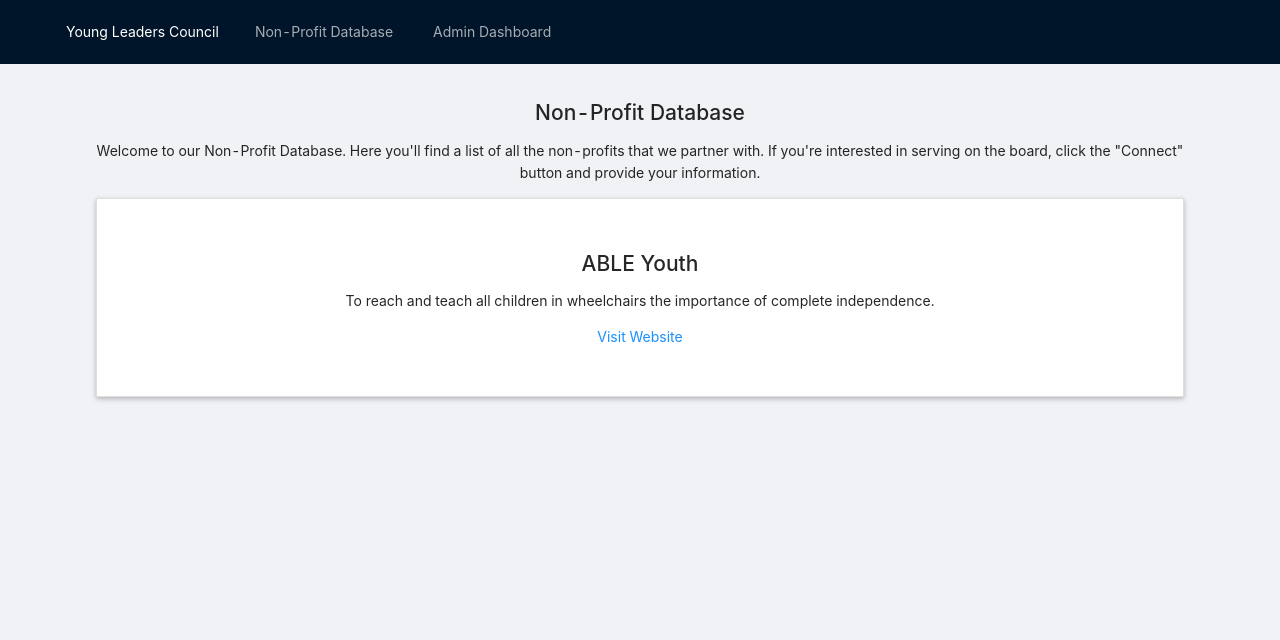
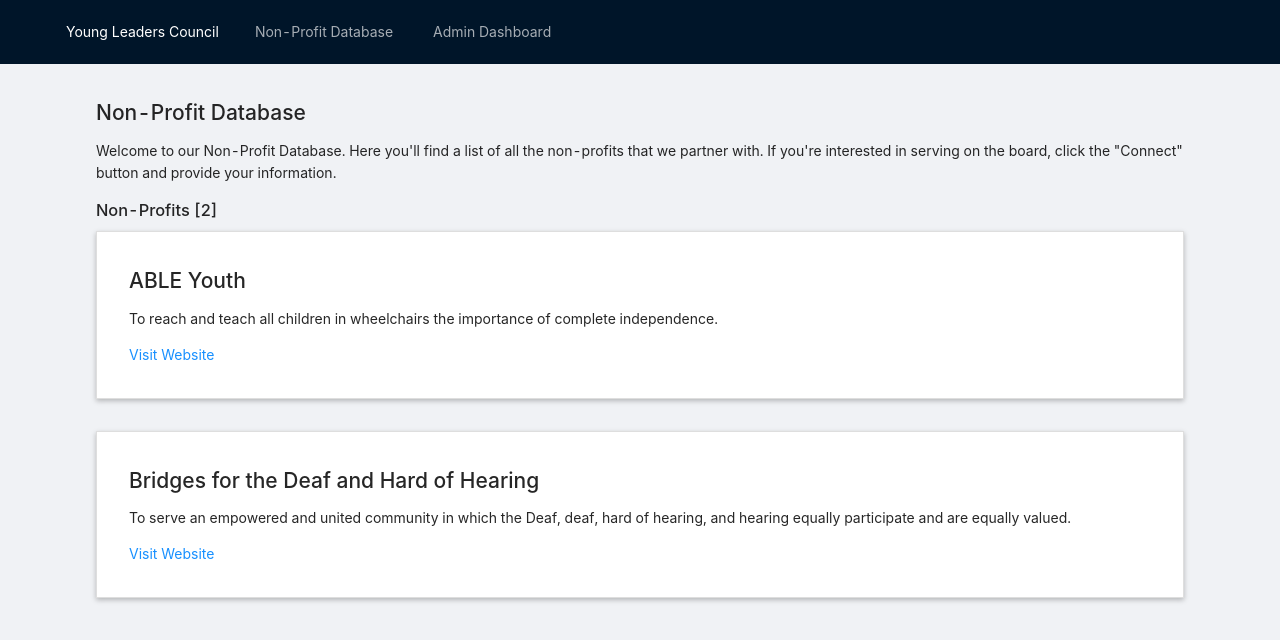
Before and after one commit to hca-foundation/youngleaderscouncil, a React (Create React App) app in the folder ylc-app/: page / in a window 1280 px wide. Shown: the top 640 px of the page. Built offline with nearby package versions, Linux system fonts and the light colour scheme.

Commit message:
more stuff

```diff
--- a/ylc-app/src/App.css
+++ b/ylc-app/src/App.css
@@ -1,7 +1,3 @@
-.App {
-  text-align: center;
-}
-
 .App-logo {
   height: 40vmin;
   pointer-events: none;
@@ -34,9 +30,9 @@
   padding: 0 1rem;
 }
 
-.non-profit-row {
+.basic-card {
   border: 1px solid #dedede;
-  padding: 3rem;
+  padding: 2rem;
   margin-bottom: 2rem;
   box-shadow: 0 2px 5px rgba(0, 0, 0, 0.25);
   background: #ffffff;
--- a/ylc-app/src/components/NonProfitRow.js
+++ b/ylc-app/src/components/NonProfitRow.js
@@ -2,7 +2,7 @@ import '../App.css';
 
 function NonProfitRow(props) {
     return (
-        <div className='non-profit-row'>
+        <div className='non-profit-row basic-card'>
             <h1>{props.info.name}</h1>
             <p>{props.info.description}</p>
             <a href={props.info.website}>Visit Website</a>
--- a/ylc-app/src/layouts/ApplicantView.js
+++ b/ylc-app/src/layouts/ApplicantView.js
@@ -11,7 +11,13 @@ const staticNonProfits = [
         description: 'To reach and teach all children in wheelchairs the importance of complete independence.',
         impactArea: 'Youth Development',
         website: 'http://www.ableyouth.org',
-    }
+    },
+    {
+        name: 'Bridges for the Deaf and Hard of Hearing',
+        description: 'To serve an empowered and united community in which the Deaf, deaf, hard of hearing, and hearing equally participate and are equally valued.',
+        impactArea: 'Youth Development',
+        website: 'http://www.bridgesfordeafandhh.org',
+    },
 ]
 
 function ApplicantView() {
@@ -28,6 +34,7 @@ function ApplicantView() {
                         that we partner with. If you're interested in serving on the board, click the "Connect"
                         button and provide your information.
                     </p>
+                    <h3>Non-Profits [{staticNonProfits.length}]</h3>
                     {/* TODO: most likely switch to data tables lib instead of mapped div */}
                     {staticNonProfits.map((nonProfit, i) => <NonProfitRow key={i} info={nonProfit} />)}
                 </div>
```
